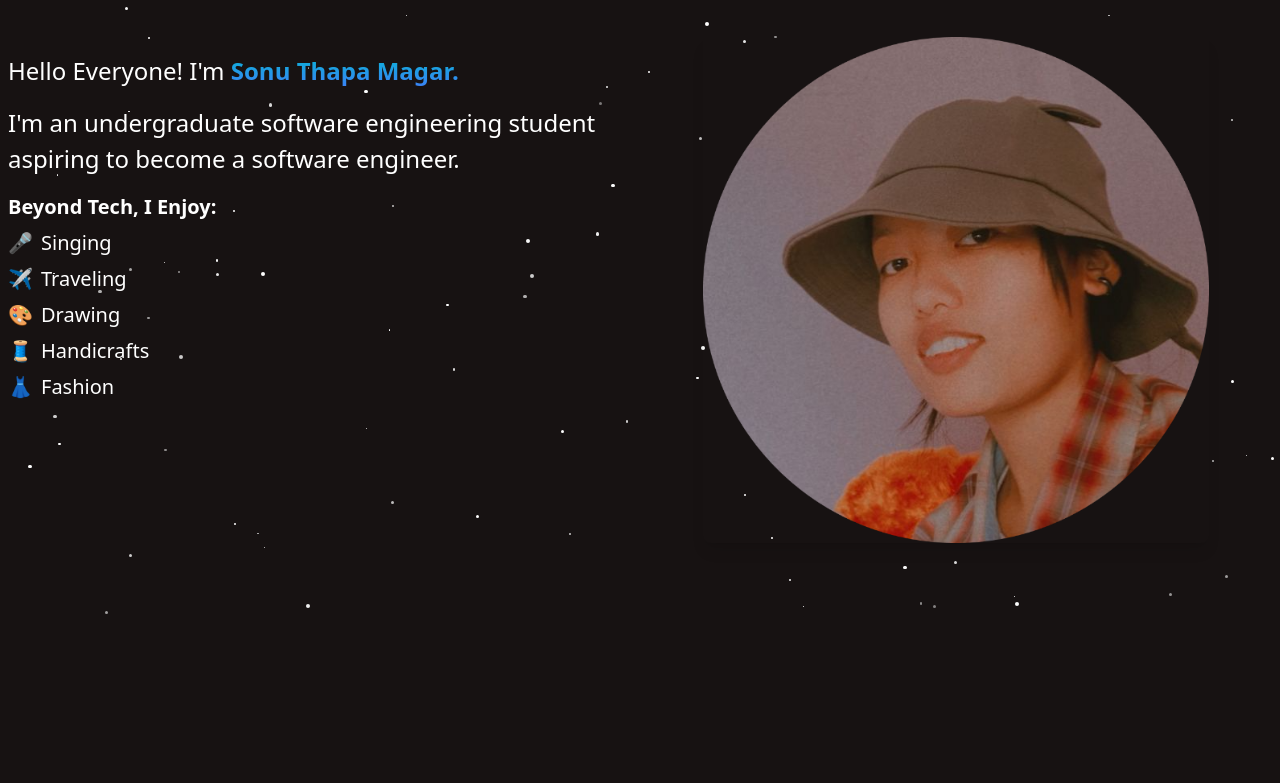
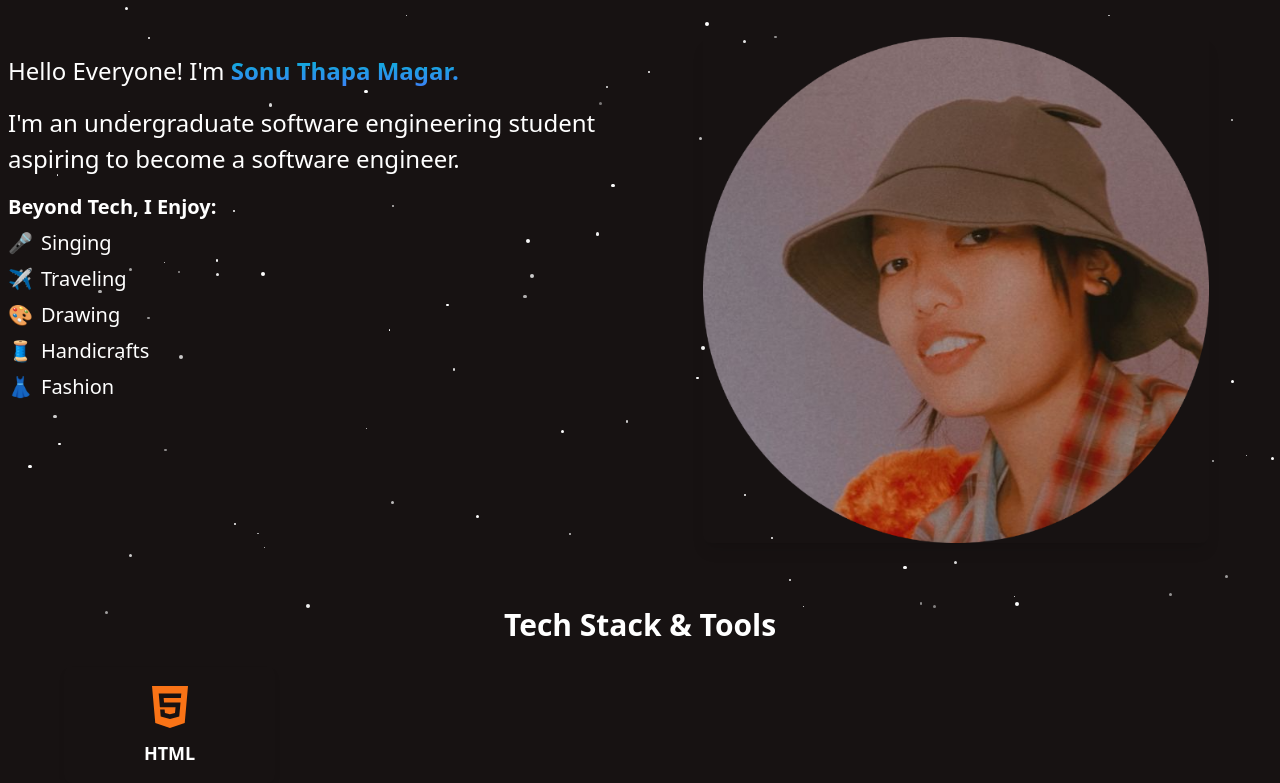
Before and after one commit to SonuThapaMagar/sonuthapamagar, a React (Vite) app in the folder portfolio/: page /about in a window 1280 px wide. Shown: the part 175-958 px from the top of the page. Before the commit the page ends 800 px from the top, so only its background shows below. Built offline with nearby package versions, Linux system fonts and the light colour scheme.

Commit message:
Tech stack added

```diff
--- a/portfolio/src/components/About.jsx
+++ b/portfolio/src/components/About.jsx
@@ -1,5 +1,10 @@
 import React from 'react'
 import sonu from "../assets/sonu.png";
+import { FaHtml5, FaCss3Alt, FaJs, FaReact, FaNodeJs, FaGitAlt, FaGithub, FaPython } from "react-icons/fa";
+
+const techStack = [
+  { name: "HTML", icon: <FaHtml5 className="text-orange-500" /> },
+]
 
 const About = () => {
   return (
@@ -49,7 +54,21 @@ const About = () => {
           />
         </div>
       </div>
+
+      {/* Tech Stack Section */}
+      <div className="mt-16 max-w-6xl mx-auto text-center">
+        <h2 className="text-3xl font-bold mb-6">Tech Stack & Tools</h2>
+        <div className="grid grid-cols-2 md:grid-cols-5 gap-6">
+          {techStack.map((tech, index) => (
+            <div key={index} className="flex flex-col items-center p-4 rounded-lg shadow-md hover:scale-105 transition">
+              <div className="text-5xl">{tech.icon}</div>
+              <p className="mt-2 text-lg font-semibold">{tech.name}</p>
+            </div>
+          ))}
+        </div>
+      </div>
     </section>
+
   )
 }
 
```
